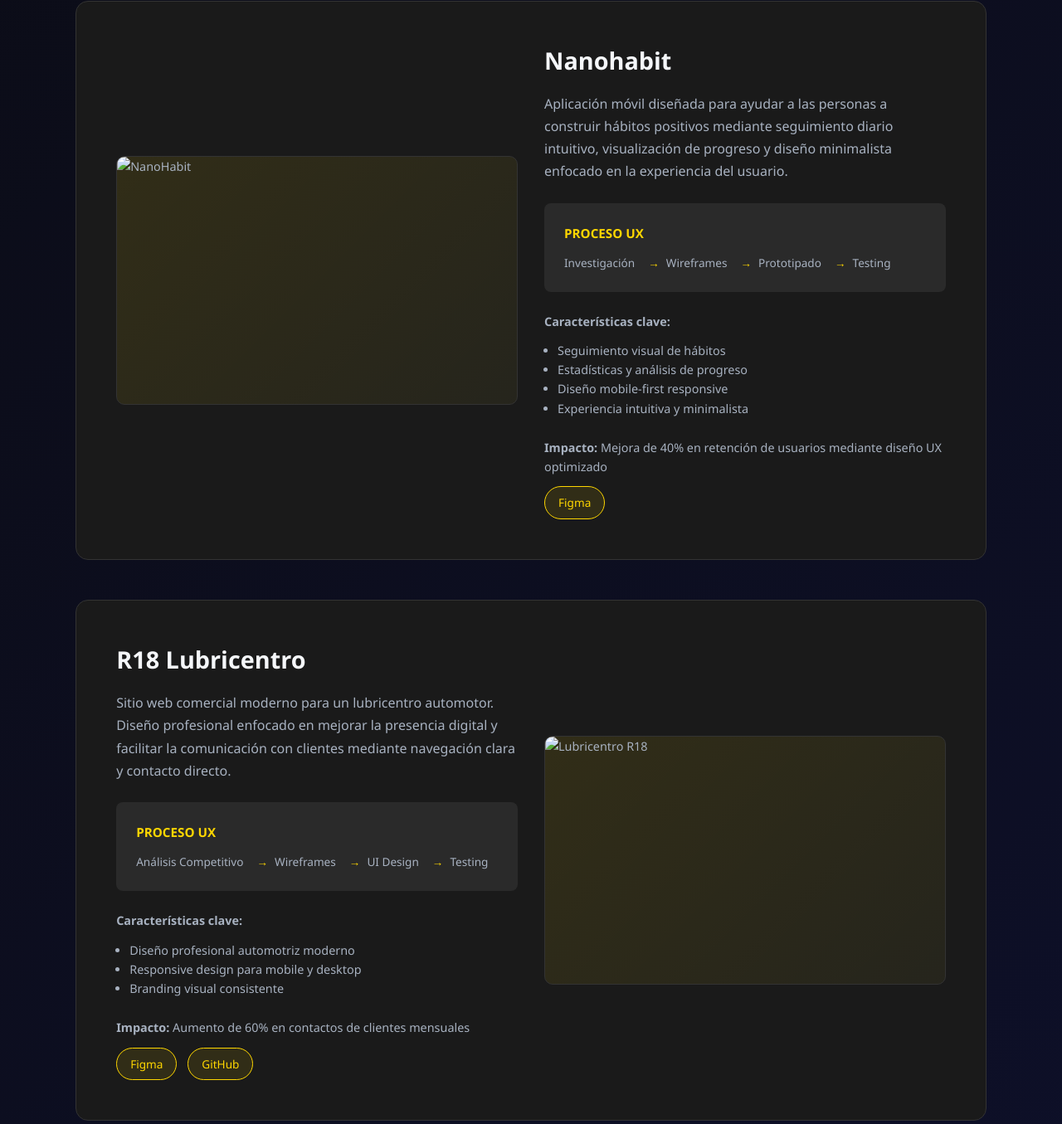
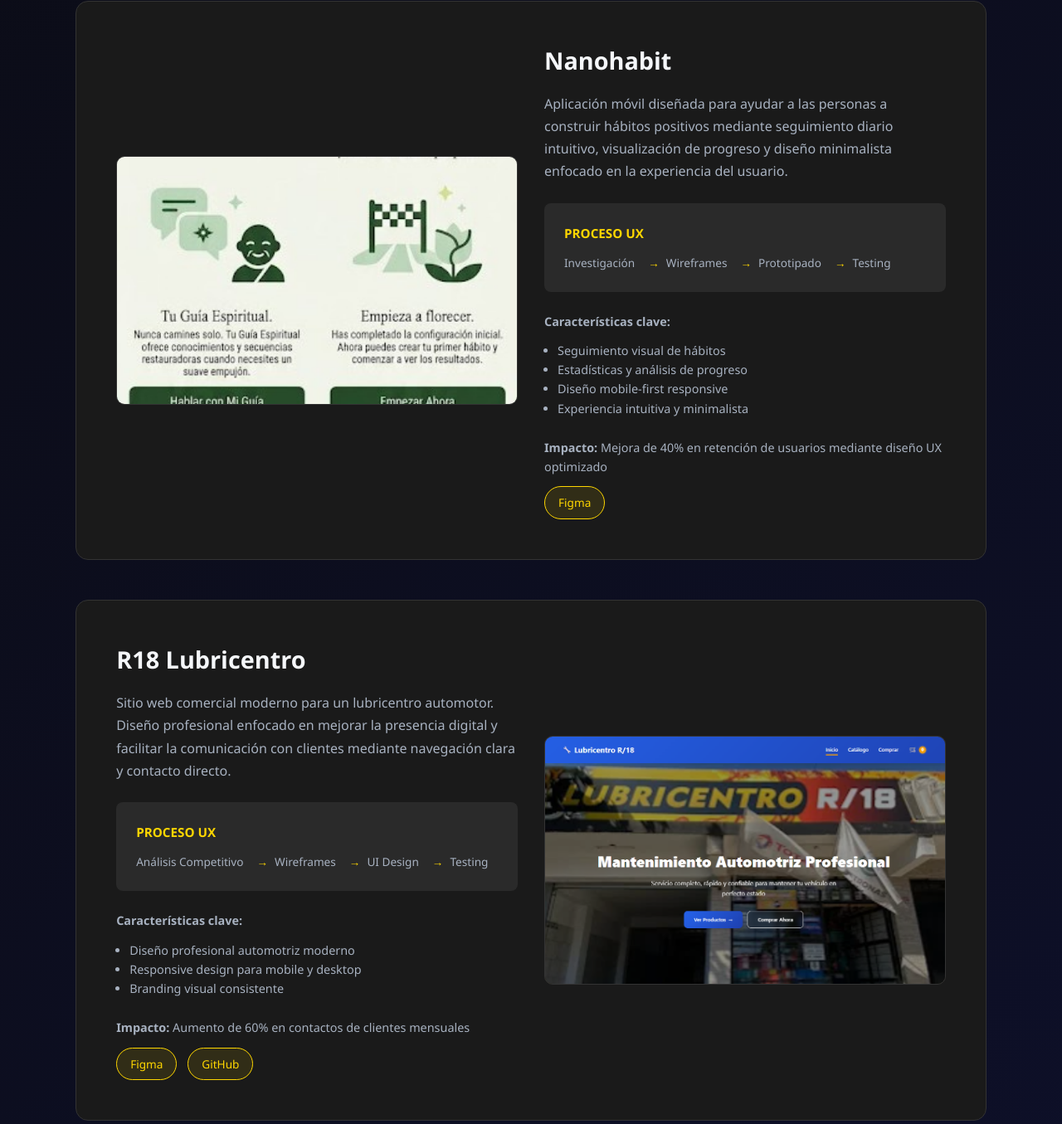
Before and after one commit to ramitabrodi/etapa3-desarrollo-, a plain HTML site: page index.html in a window 1280 px wide. Shown: the part 2505-3860 px from the top of the page at 83% size. Drawn offline with Linux system fonts and the light colour scheme.

Commit message:
Fix project images for GitHub Pages

```diff
--- a/index.html
+++ b/index.html
@@ -892,7 +892,7 @@
             <!-- PROJECT 1 -->
             <div class="project-card fade-in">
                 <div class="project-image">
-                    <img src="file:///C:/Users/Bangho/Pictures/21001491-827e-4870-a66e-7e401ca65193.jpg" alt="NanoHabit">
+                    <img src="nanohabit.jpg" alt="NanoHabit">
                 </div>
                 <div class="project-content">
                     <h3>Nanohabit</h3>
@@ -933,7 +933,7 @@
             <!-- PROJECT 2 -->
             <div class="project-card fade-in">
                 <div class="project-image">
-                    <img src="file:///C:/Users/Bangho/Pictures/LUBR.png" alt="Lubricentro R18">
+                    <img src="lubricentro.png" alt="Lubricentro R18">
                 </div>
                 <div class="project-content">
                     <h3>R18 Lubricentro</h3>
```
Also changed, not shown: portfolio-ramiro.html (+2 -2 lines), lubricentro.png (added), nanohabit.jpg (added).
